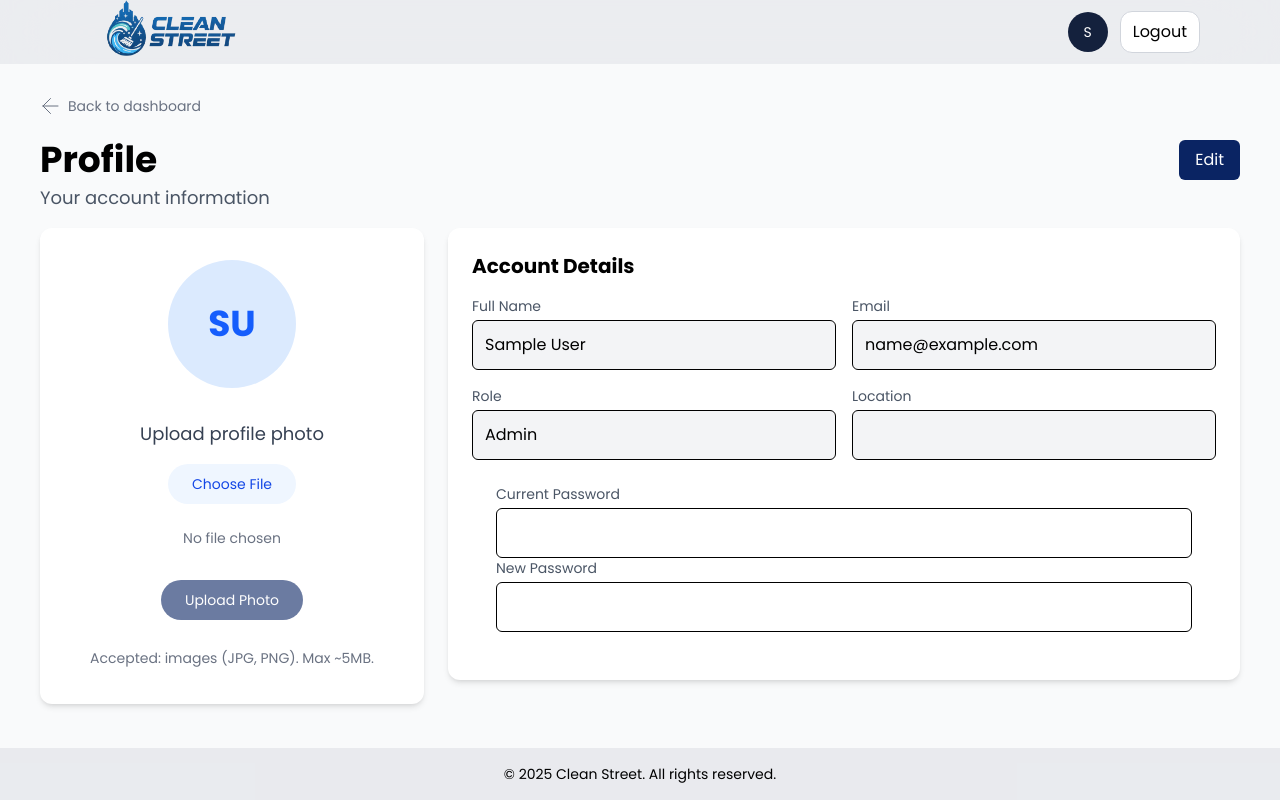
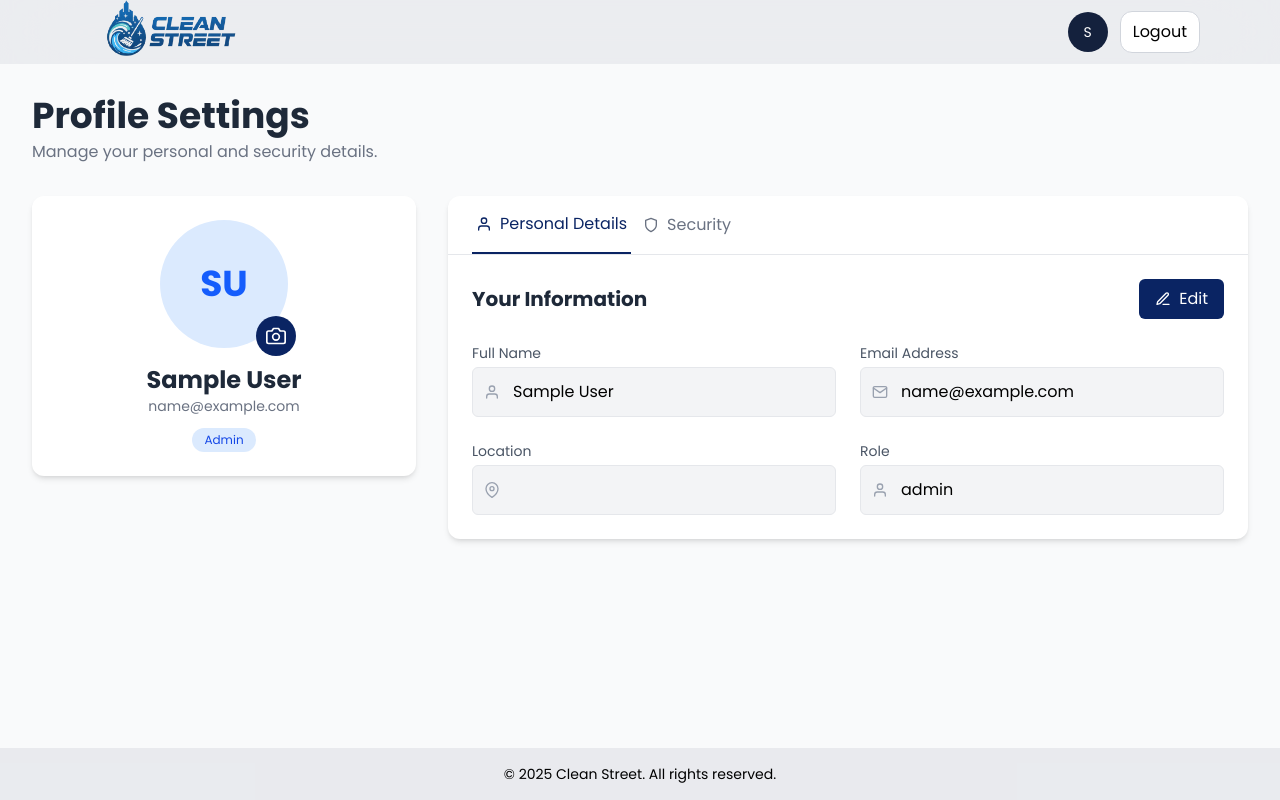
Before and after one commit to Vimalvidyadhaaranjai/Clean-street-infosys-project, a React (Vite) app in the folder frontend/: page /profile in a window 1280 px wide. Built offline with nearby package versions, Linux system fonts and the light colour scheme; sample sign-in values are in the browser's storage.

Commit message:
Conflict Solve

```diff
--- a/frontend/src/pages/Profilepage.jsx
+++ b/frontend/src/pages/Profilepage.jsx
@@ -15,12 +15,7 @@ export default function Profilepage() {
   const [uploading, setUploading] = useState(false);
   const [selectedFile, setSelectedFile] = useState(null);
   const [previewUrl, setPreviewUrl] = useState("");
-  const [passwordForm, setPasswordForm] = useState({
-    oldPassword: "",
-    newPassword: "",
-    confirmPassword: "",
-  });
-  const [isChangingPassword, setIsChangingPassword] = useState(false);
+  const [passwordForm, setPasswordForm] = useState({ oldPassword: "", newPassword: "", confirmPassword: "" });
   const [passwordError, setPasswordError] = useState("");
   const [isSubmittingPassword, setIsSubmittingPassword] = useState(false);
 
@@ -50,20 +45,13 @@ export default function Profilepage() {
     }
   }, [navigate]);
 
-  const getInitials = (name) =>
-    name
-      ? name
-          .split(" ")
-          .map((n) => n[0])
-          .join("")
-          .toUpperCase()
-      : "U";
-
-  const handleChange = (e) => {
-    const { name, value } = e.target;
-    setForm((prev) => ({ ...prev, [name]: value }));
+  // NEW: Function to toggle password visibility
+  const togglePasswordVisibility = (field) => {
+    setPasswordVisibility(prev => ({ ...prev, [field]: !prev[field] }));
   };
 
+  const getInitials = (name) => (name ? name.split(" ").map((n) => n[0]).join("").toUpperCase() : "U");
+  const handleChange = (e) => setForm((prev) => ({ ...prev, [name]: e.target.value }));
   const handleFileChange = (e) => {
     const file = e.target.files?.[0];
     if (file) {
@@ -132,29 +120,18 @@ export default function Profilepage() {
     if (passwordForm.newPassword.length < 6) return setPasswordError("Password must be at least 6 characters long");
     setIsSubmittingPassword(true);
     try {
-      const res = await fetch(
-        "http://localhost:3002/api/user/profile/password",
-        {
-          method: "POST",
-          headers: { "Content-Type": "application/json" },
-          credentials: "include",
-          body: JSON.stringify({
-            oldPassword: passwordForm.oldPassword,
-            newPassword: passwordForm.newPassword,
-          }),
-        }
-      );
-
+      const res = await fetch("http://localhost:3002/api/user/profile/password", {
+        method: "POST",
+        headers: { "Content-Type": "application/json" },
+        credentials: "include",
+        body: JSON.stringify({ // <-- Add JSON.stringify here
+          oldPassword: passwordForm.oldPassword,
+          newPassword: passwordForm.newPassword
+        })
+      });
       const data = await res.json();
       if (!res.ok) throw new Error(data.message || "Failed to update password");
-
-      // Reset form and show success
-      setPasswordForm({
-        oldPassword: "",
-        newPassword: "",
-        confirmPassword: "",
-      });
-      setIsChangingPassword(false);
+      setPasswordForm({ oldPassword: "", newPassword: "", confirmPassword: "" });
       alert("Password updated successfully");
     } catch (e) {
       setPasswordError(e.message);
@@ -168,266 +145,64 @@ export default function Profilepage() {
   return (
     <div className="min-h-screen flex flex-col bg-gray-50">
       <Navbar />
-
-      <main className="flex-1 pt-24 px-4 sm:px-6 lg:px-10">
-        <button
-          className="flex gap-1 text-gray-500 text-sm"
-           onClick={() => navigate("/UserDashboard")}
-        >
-          <svg
-            xmlns="http://www.w3.org/2000/svg"
-            fill="none"
-            viewBox="0 0 24 24"
-            stroke-width="1"
-            stroke="currentColor"
-            class="size-6"
-            className="size-6 -translate-y-0.5"
-
-          >
-            <path
-              stroke-linecap="round"
-              stroke-linejoin="round"
-              d="M10.5 19.5 3 12m0 0 7.5-7.5M3 12h15"
-            />
-
-          </svg>
-         Back to dashboard
-        </button>
-        <div className="flex items-start justify-between gap-4 mt-5">
-          <div>
-            <h1 className="text-3xl sm:text-4xl font-bold mb-1">Profile</h1>
-            <p className="text-gray-600 mb-4 text-base sm:text-lg">
-              Your account information
-            </p>
-          </div>
-          <div className="flex items-center gap-2">
-            {!isEditing ? (
-              <button
-                className="px-4 py-2 rounded-md bg-[#0a2463] text-white hover:bg-[#081b4a]"
-                onClick={() => setIsEditing(true)}
-              >
-                Edit
-              </button>
-            ) : (
-              <>
-                <button
-                  className="px-4 py-2 rounded-md border border-gray-300 bg-white hover:bg-gray-100"
-                  onClick={handleCancel}
-                  disabled={saving}
-                >
-                  Cancel
-                </button>
-                <button
-                  className="px-4 py-2 rounded-md bg-[#0a2463] text-white hover:bg-[#081b4a] disabled:opacity-60"
-                  onClick={handleSave}
-                  disabled={saving}
-                >
-                  {saving ? "Saving..." : "Save"}
-                </button>
-              </>
-            )}
-          </div>
+      <main className="flex-1 container mx-auto pt-24 px-4 sm:px-6 lg:px-8">
+        <div className="mb-8">
+          <h1 className="text-3xl sm:text-4xl font-bold text-gray-800">Profile Settings</h1>
+          <p className="text-gray-500 mt-1">Manage your personal and security details.</p>
         </div>
-        {error && <p className="text-red-600 text-sm mt-2">{error}</p>}
-
-        <div className="grid grid-cols-1 md:grid-cols-3 gap-6">
-          {/* Left: Avatar and summary */}
-          <div className="bg-white p-8 rounded-xl shadow-md flex flex-col items-center text-center">
-            {user.profilePhoto ? (
-              <img
-                src={user.profilePhoto}
-                alt="avatar"
-                className="w-32 h-32 rounded-full object-cover mb-6"
-                onError={(e) => {
-                  e.currentTarget.style.display = "none";
-                }}
-              />
-            ) : (
-              <div className="w-32 h-32 rounded-full bg-blue-100 flex items-center justify-center text-4xl font-bold text-blue-600 mb-6">
-                {getInitials(user.name)}
+        <div className="grid grid-cols-1 lg:grid-cols-3 gap-8">
+          <div className="lg:col-span-1">
+            <div className="bg-white p-6 rounded-xl shadow-md text-center flex flex-col items-center">
+              <div className="relative mb-4">
+                {previewUrl ? <img src={previewUrl} alt="avatar" className="w-32 h-32 rounded-full object-cover border-4 border-white shadow-sm" /> : <div className="w-32 h-32 rounded-full bg-blue-100 flex items-center justify-center text-4xl font-bold text-blue-600">{getInitials(user.name)}</div>}
+                <label htmlFor="profile-photo-input" className="absolute -bottom-2 -right-2 bg-[#0a2463] text-white p-2.5 rounded-full cursor-pointer hover:bg-[#081b4a] transition-colors">
+                  <FiCamera className="w-5 h-5" />
+                  <input type="file" accept="image/*" onChange={handleFileChange} className="hidden" id="profile-photo-input" />
+                </label>
               </div>
-            )}
-            <div className="w-full flex flex-col items-center gap-4 mt-2">
-              <label className="text-lg font-medium text-gray-700">
-                Upload profile photo
-              </label>
-              <input
-                type="file"
-                accept="image/*"
-                onChange={handleFileChange}
-                className="hidden"
-                id="profile-photo-input"
-              />
-              <label
-                htmlFor="profile-photo-input"
-                className="inline-flex items-center px-6 py-2.5 bg-blue-50 text-blue-700 font-medium text-sm rounded-full hover:bg-blue-100 cursor-pointer transition-colors duration-200"
-              >
-                Choose File
-              </label>
-              <span className="text-gray-500 text-sm mt-2">
-                {selectedFile?.name || "No file chosen"}
-              </span>
-              {previewUrl && (
-                <img
-                  src={previewUrl}
-                  alt="preview"
-                  className="w-24 h-24 rounded-lg object-cover border"
-                />
-              )}
-              <button
-                className="px-6 py-2.5 rounded-full bg-[#0a2463] text-white hover:bg-[#081b4a] disabled:opacity-60 font-medium text-sm transition-colors duration-200 mt-4"
-                onClick={handleUploadPhoto}
-                disabled={!selectedFile || uploading}
-              >
-                {uploading ? "Uploading..." : "Upload Photo"}
-              </button>
-              <p className="text-sm text-gray-500 mt-3">
-                Accepted: images (JPG, PNG). Max ~5MB.
-              </p>
+              {selectedFile && <button onClick={handleUploadPhoto} disabled={uploading} className="mb-4 text-sm font-semibold text-blue-600 hover:underline disabled:opacity-50">{uploading ? "Uploading..." : `Upload ${selectedFile.name}`}</button>}
+              <h2 className="text-2xl font-semibold text-gray-800">{user.name}</h2>
+              <p className="text-gray-500 text-sm">{user.email}</p>
+              <span className="mt-3 bg-blue-100 text-blue-700 text-xs font-medium px-3 py-1 rounded-full capitalize">{user.role || "user"}</span>
             </div>
           </div>
-
-          {/* Right: Details */}
-          <div className="md:col-span-2">
-            {/* Account Details Section */}
-            <div className="bg-white p-6 rounded-xl shadow-md mb-6">
-              <h3 className="text-xl font-semibold mb-4">Account Details</h3>
-              <div className="grid grid-cols-1 md:grid-cols-2 gap-4">
-                <div>
-                  <label className="block text-sm text-gray-600 mb-1">
-                    Full Name
-                  </label>
-                  <input
-                    type="text"
-                    name="name"
-                    value={isEditing ? form.name : user.name}
-                    onChange={isEditing ? handleChange : undefined}
-                    readOnly={!isEditing}
-                    className={`w-full p-3 border rounded-md ${
-                      isEditing ? "bg-white" : "bg-gray-100"
-                    }`}
-                  />
-                </div>
-                <div>
-                  <label className="block text-sm text-gray-600 mb-1">
-                    Email
-                  </label>
-                  <input
-                    type="email"
-                    name="email"
-                    value={isEditing ? form.email : user.email}
-                    onChange={isEditing ? handleChange : undefined}
-                    readOnly={!isEditing}
-                    className={`w-full p-3 border rounded-md ${
-                      isEditing ? "bg-white" : "bg-gray-100"
-                    }`}
-                  />
-                </div>
-                <div>
-                  <label className="block text-sm text-gray-600 mb-1">
-                    Role
-                  </label>
-                  <input
-                    type="text"
-                    value={user.role || "user"}
-                    readOnly
-                    className="w-full p-3 border rounded-md bg-gray-100 capitalize"
-                  />
-                </div>
-                <div>
-                  <label className="block text-sm text-gray-600 mb-1">
-                    Location
-                  </label>
-                  <input
-                    type="text"
-                    name="location"
-                    value={isEditing ? form.location : user.location || ""}
-                    onChange={isEditing ? handleChange : undefined}
-                    readOnly={!isEditing}
-                    className={`w-full p-3 border rounded-md ${
-                      isEditing ? "bg-white" : "bg-gray-100"
-                    }`}
-                  />
-                </div>
+          <div className="lg:col-span-2">
+            <div className="bg-white rounded-xl shadow-md">
+              <div className="border-b border-gray-200">
+                <nav className="flex space-x-2 px-6">
+                  <button onClick={() => setActiveTab("personal")} className={`flex items-center gap-2 py-4 px-1 font-medium ${activeTab === "personal" ? "border-b-2 border-[#0a2463] text-[#0a2463]" : "text-gray-500 hover:text-gray-700"}`}><FiUser /> Personal Details</button>
+                  <button onClick={() => setActiveTab("security")} className={`flex items-center gap-2 py-4 px-1 font-medium ${activeTab === "security" ? "border-b-2 border-[#0a2463] text-[#0a2463]" : "text-gray-500 hover:text-gray-700"}`}><FiShield /> Security</button>
+                </nav>
               </div>
               <div className="p-6">
                 {error && <p className="text-red-500 text-sm mb-4">{error}</p>}
                 {activeTab === "personal" && (
-                  <>
-                    <div>
-                      <label className="block text-sm text-gray-600 mb-1">
-                        Current Password
-                      </label>
-                      <input
-                        type="password"
-                        value={passwordForm.oldPassword}
-                        onChange={(e) =>
-                          setPasswordForm((prev) => ({
-                            ...prev,
-                            oldPassword: e.target.value,
-                          }))
-                        }
-                        className="w-full p-3 border rounded-md"
-                        required
-                      />
+                  <div>
+                    <div className="flex justify-between items-center mb-6">
+                      <h3 className="text-xl font-semibold text-gray-800">Your Information</h3>
+                      {!isEditing ? <button onClick={() => setIsEditing(true)} className="flex items-center gap-2 px-4 py-2 rounded-md bg-[#0a2463] text-white hover:bg-[#081b4a] transition-colors"><FiEdit3 /> Edit</button> : <div className="flex items-center gap-2"><button onClick={handleCancel} disabled={saving} className="flex items-center gap-2 px-4 py-2 rounded-md border border-gray-300 bg-white hover:bg-gray-100 transition-colors"><FiX /> Cancel</button><button onClick={handleSave} disabled={saving} className="flex items-center gap-2 px-4 py-2 rounded-md bg-green-600 text-white hover:bg-green-700 disabled:opacity-60 transition-colors"><FiSave /> {saving ? "Saving..." : "Save"}</button></div>}
                     </div>
-                    <div>
-                      <label className="block text-sm text-gray-600 mb-1">
-                        New Password
-                      </label>
-                      <input
-                        type="password"
-                        value={passwordForm.newPassword}
-                        onChange={(e) =>
-                          setPasswordForm((prev) => ({
-                            ...prev,
-                            newPassword: e.target.value,
-                          }))
-                        }
-                        className="w-full p-3 border rounded-md"
-                        required
-                        minLength={6}
-                      />
+                    <div className="grid grid-cols-1 md:grid-cols-2 gap-6">
+                      <InputField label="Full Name" icon={<FiUser />} name="name" value={form.name} onChange={handleChange} isEditing={isEditing} />
+                      <InputField label="Email Address" icon={<FiMail />} name="email" value={form.email} onChange={handleChange} isEditing={isEditing} type="email" />
+                      <InputField label="Location" icon={<FiMapPin />} name="location" value={form.location} onChange={handleChange} isEditing={isEditing} />
+                      <InputField label="Role" icon={<FiUser />} name="role" value={user.role || 'user'} isEditing={false} readOnly />
                     </div>
-                  </>
+                  </div>
                 )}
                 {activeTab === "security" && (
                   <div>
-                    <div>
-                      <label className="block text-sm text-gray-600 mb-1">
-                        Confirm New Password
-                      </label>
-                      <input
-                        type="password"
-                        value={passwordForm.confirmPassword}
-                        onChange={(e) =>
-                          setPasswordForm((prev) => ({
-                            ...prev,
-                            confirmPassword: e.target.value,
-                          }))
-                        }
-                        className="w-full p-3 border rounded-md"
-                        required
-                        minLength={6}
-                      />
-                    </div>
-                    <div className="flex gap-2 justify-end mt-4">
-                      <button
-                        type="button"
-                        onClick={handleCancelPassword}
-                        className="px-4 py-2 rounded-md border border-gray-300 bg-white hover:bg-gray-100"
-                        disabled={isSubmittingPassword}
-                      >
-                        Cancel
-                      </button>
-                      <button
-                        type="submit"
-                        className="px-4 py-2 rounded-md bg-[#0a2463] text-white hover:bg-[#081b4a] disabled:opacity-60"
-                        disabled={isSubmittingPassword}
-                      >
-                        {isSubmittingPassword ? "Updating..." : "Update Password"}
-                      </button>
-                    </div>
+                    <h3 className="text-xl font-semibold text-gray-800 mb-6">Change Password</h3>
+                    {passwordError && <p className="text-red-500 text-sm mb-4">{passwordError}</p>}
+                    <form onSubmit={handlePasswordChange} className="space-y-4">
+                      {/* UPDATED: Pass visibility state and toggle function to password fields */}
+                      <InputField label="Current Password" icon={<FiLock />} name="oldPassword" value={passwordForm.oldPassword} onChange={(e) => setPasswordForm(prev => ({ ...prev, oldPassword: e.target.value }))} type="password" required isEditing isVisible={passwordVisibility.current} onToggleVisibility={() => togglePasswordVisibility('current')} />
+                      <InputField label="New Password" icon={<FiLock />} name="newPassword" value={passwordForm.newPassword} onChange={(e) => setPasswordForm(prev => ({ ...prev, newPassword: e.target.value }))} type="password" required isEditing isVisible={passwordVisibility.new} onToggleVisibility={() => togglePasswordVisibility('new')} />
+                      <InputField label="Confirm New Password" icon={<FiLock />} name="confirmPassword" value={passwordForm.confirmPassword} onChange={(e) => setPasswordForm(prev => ({ ...prev, confirmPassword: e.target.value }))} type="password" required isEditing isVisible={passwordVisibility.confirm} onToggleVisibility={() => togglePasswordVisibility('confirm')} />
+                      <div className="flex justify-end pt-2">
+                        <button type="submit" disabled={isSubmittingPassword} className="px-5 py-2.5 rounded-md bg-[#0a2463] text-white font-semibold hover:bg-[#081b4a] disabled:opacity-60 transition-colors">{isSubmittingPassword ? "Updating..." : "Update Password"}</button>
+                      </div>
+                    </form>
                   </div>
                 )}
               </div>
```
